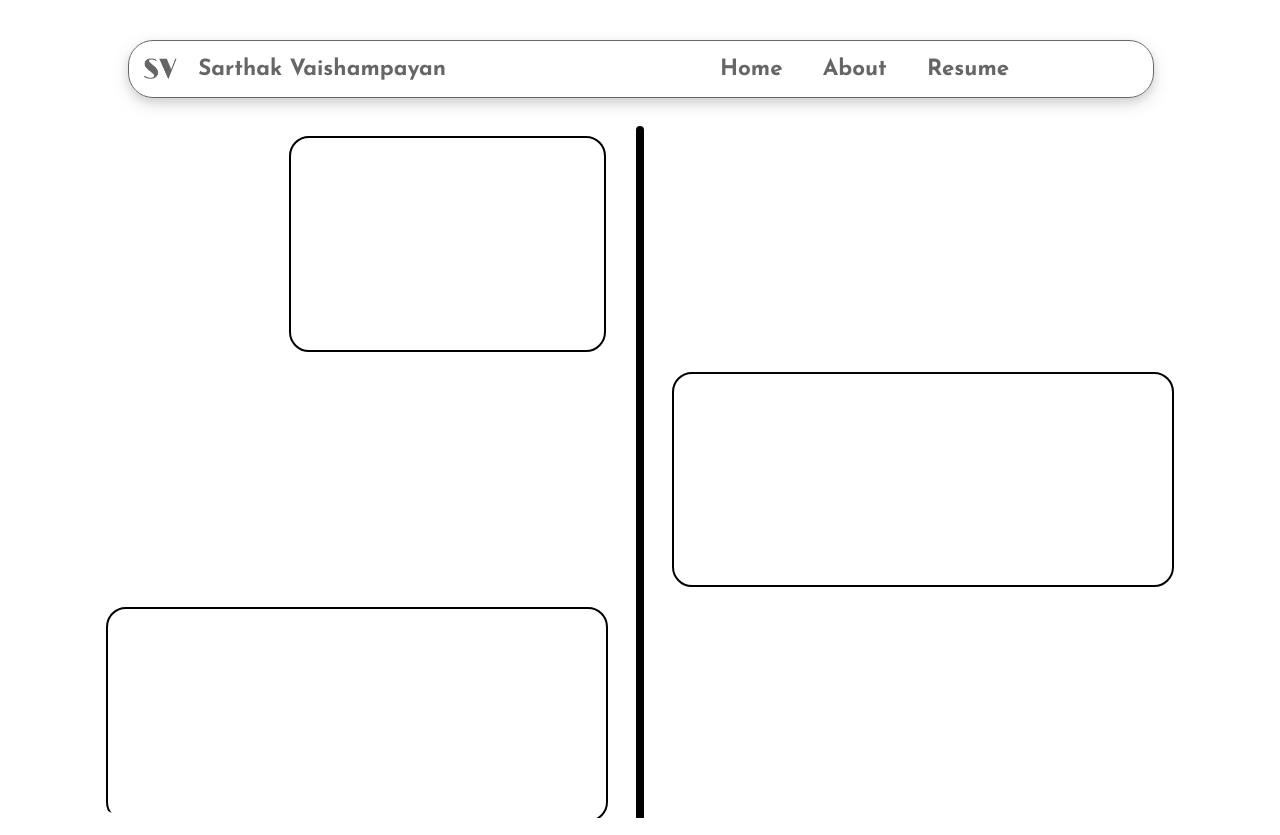
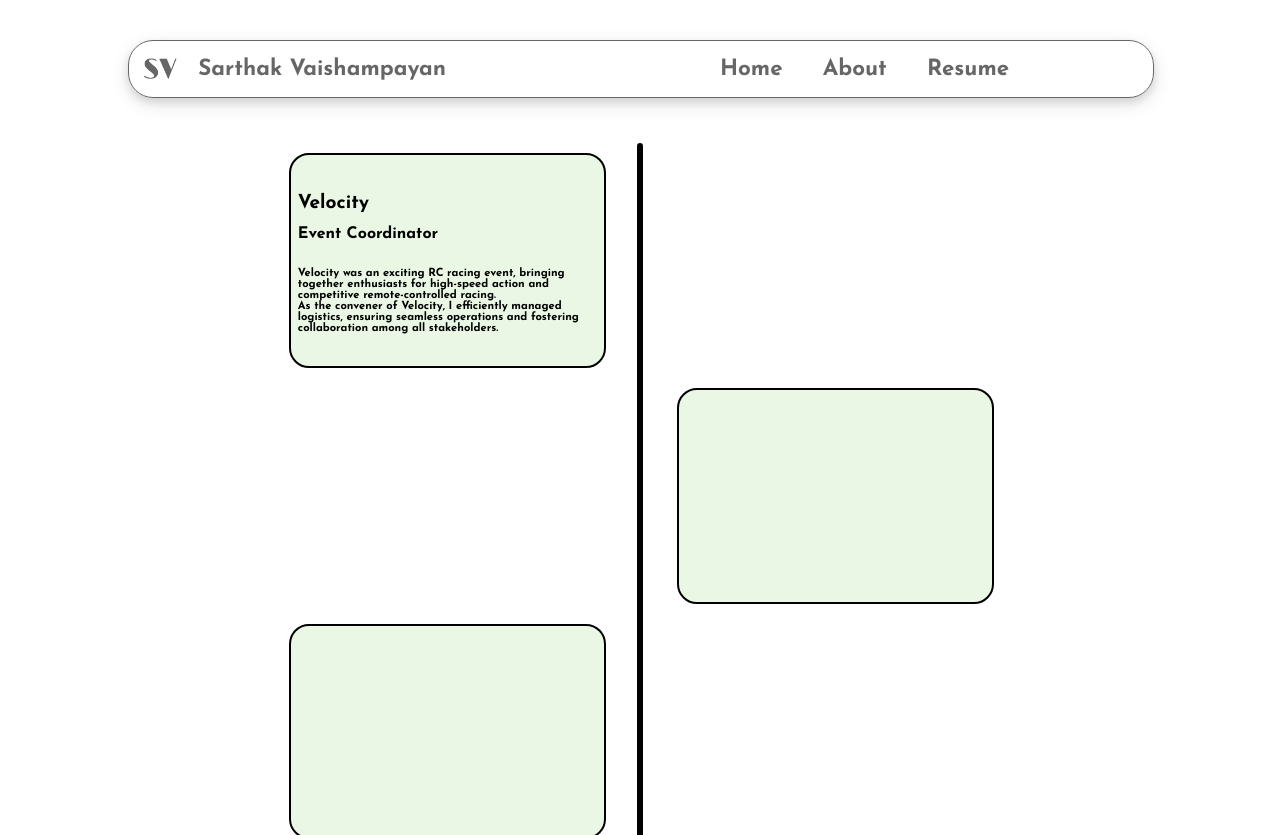
Before and after one commit to SarthakVaishampayan/React_P, a React (Create React App) app: page /about in a window 1280 px wide. Built offline with nearby package versions, Linux system fonts and the light colour scheme.

Commit message:
basic timeline layout completed

```diff
--- a/src/App.css
+++ b/src/App.css
@@ -58,3 +58,18 @@ p{
   width: 0; /* Hide scrollbar width */
   background: transparent; /* Optional: make the background transparent */
 }
+.magnify-div {
+  /* width: 200px;
+  height: 200px;
+  display: flex;
+  justify-content: center;
+  align-items: center; */
+  background-color: #bde6ad54;
+  transition: transform 0.3s ease; /* Smooth transition effect */
+  z-index: 1;
+
+}
+
+.magnify-div:hover {
+  transform: scale(1.2); /* Magnifies the div by 1.2 times */
+}
--- a/src/components/About.js
+++ b/src/components/About.js
@@ -16,6 +16,10 @@ export default function About() {
     position: "fixed",
     right: "25vh",
   };
+  function hover(e) {
+      console.log(e.target);
+
+  }
   return (
     <>
       <div style={home_content_style}>
@@ -26,7 +30,7 @@ export default function About() {
             overflowY: "scroll",
             overflowX: "hidden",
             position: " relative",
-            top: "4%",
+            top: "7%",
             padding:"20px",
             // right: "10%",
             height: "120%",
@@ -38,52 +42,59 @@ export default function About() {
             // border: " 2px solid black ",
           }}
         >
-          <div className="font" style={{ gridRowStart: "1", gridRowEnd: "13",gridColumnStart: "2", gridColumnEnd: "3",display: "flex",justifyContent: "center" }}>
-            <div style={{border: " 2px solid black ",width: "10% ",height:"100%",backgroundColor:"black",borderRadius: "50px"}}>
+          <div  className="font" style={{ gridRowStart: "1", gridRowEnd: "13",gridColumnStart: "2", gridColumnEnd: "3",display: "flex",justifyContent: "center" }}>
+            {/* <div style={{height:"100%",width: "100%"}}></div> */}
+            <div style={{border: " 2px solid black ",width: "5% ",height:"100%",backgroundColor:"black",borderRadius: "50px"}}>
 
             </div>
 
           </div>
-          <div className="font" style={{margin:"10px",borderRadius:"20px", gridRowStart: "1", gridRowEnd: "2",gridColumnStart: "1", gridColumnEnd: "2", border: " 2px solid black ", width:"60%",position:"relative",left:"35%" }}>
+          <div className="font magnify-div " style={{margin:"10px",borderRadius:"20px", gridRowStart: "1", gridRowEnd: "2",gridColumnStart: "1", gridColumnEnd: "2", border: " 2px solid black ", width:"60%",position:"relative",left:"35%",display: "grid",gridTemplateRows: " 15% 15% 20% 60%",
+            gridTemplateColumns: "50% 50%", }}>
+            <p style={{fontSize:"1.2rem", gridRowStart: "2", gridRowEnd: "3",gridColumnStart: "1", gridColumnEnd: "2"}}>Velocity</p>
+            <p style={{fontSize:"1rem", gridRowStart: "3", gridRowEnd: "4",gridColumnStart: "1", gridColumnEnd: "2"}}>Event Coordinator </p>
+            <p style={{fontSize:"0.7rem", gridRowStart: "4", gridRowEnd: "5",gridColumnStart: "1", gridColumnEnd: "3"}}>Velocity was an exciting RC racing event, bringing together enthusiasts for high-speed action and competitive remote-controlled racing.<br/>
+
+As the convener of Velocity, I efficiently managed logistics, ensuring seamless operations and fostering collaboration among all stakeholders. </p>
 
           </div>
 
-          <div className="font" style={{ margin:"10px",borderRadius:"20px",gridRowStart: "2", gridRowEnd: "3",gridColumnStart: "3", gridColumnEnd: "4", border: " 2px solid black ", }}>
+          <div className="font magnify-div " style={{ margin:"10px",borderRadius:"20px",gridRowStart: "2", gridRowEnd: "3",gridColumnStart: "3", gridColumnEnd: "4", border: " 2px solid black ",width:"60%",position:"relative",left:"1%" }}>
 
           </div>
-          <div className="font" style={{ margin:"10px",borderRadius:"20px",gridRowStart: "3", gridRowEnd: "4",gridColumnStart: "1", gridColumnEnd: "2", border: " 2px solid black ", }}>
+          <div className="font magnify-div " style={{ margin:"10px",borderRadius:"20px",gridRowStart: "3", gridRowEnd: "4",gridColumnStart: "1", gridColumnEnd: "2", border: " 2px solid black ",width:"60%",position:"relative",left:"35%" }}>
 
           </div>
 
-          <div className="font" style={{ margin:"10px",borderRadius:"20px",gridRowStart: "4", gridRowEnd: "5",gridColumnStart: "3", gridColumnEnd: "4", border: " 2px solid black ", }}>
+          <div className="font magnify-div " style={{ margin:"10px",borderRadius:"20px",gridRowStart: "4", gridRowEnd: "5",gridColumnStart: "3", gridColumnEnd: "4", border: " 2px solid black ",width:"60%",position:"relative",left:"1%" }}>
 
           </div>
-          <div className="font" style={{ margin:"10px",borderRadius:"20px",gridRowStart: "5", gridRowEnd: "6",gridColumnStart: "1", gridColumnEnd: "2", border: " 2px solid black ", }}>
+          <div className="font magnify-div " style={{ margin:"10px",borderRadius:"20px",gridRowStart: "5", gridRowEnd: "6",gridColumnStart: "1", gridColumnEnd: "2", border: " 2px solid black ",width:"60%",position:"relative",left:"35%" }}>
 
           </div>
 
-          <div className="font" style={{ margin:"10px",borderRadius:"20px",gridRowStart: "6", gridRowEnd: "7",gridColumnStart: "3", gridColumnEnd: "4", border: " 2px solid black ", }}>
+          <div className="font magnify-div " style={{ margin:"10px",borderRadius:"20px",gridRowStart: "6", gridRowEnd: "7",gridColumnStart: "3", gridColumnEnd: "4", border: " 2px solid black ",width:"60%",position:"relative",left:"1%" }}>
 
           </div>
-          <div className="font" style={{ margin:"10px",borderRadius:"20px",gridRowStart: "7", gridRowEnd: "8",gridColumnStart: "1", gridColumnEnd: "2", border: " 2px solid black ", }}>
+          <div className="font magnify-div " style={{ margin:"10px",borderRadius:"20px",gridRowStart: "7", gridRowEnd: "8",gridColumnStart: "1", gridColumnEnd: "2", border: " 2px solid black ",width:"60%",position:"relative",left:"35%" }}>
 
           </div>
 
-          <div className="font" style={{ margin:"10px",borderRadius:"20px",gridRowStart: "8", gridRowEnd: "9",gridColumnStart: "3", gridColumnEnd: "4", border: " 2px solid black ", }}>
+          <div className="font magnify-div " style={{ margin:"10px",borderRadius:"20px",gridRowStart: "8", gridRowEnd: "9",gridColumnStart: "3", gridColumnEnd: "4", border: " 2px solid black ",width:"60%",position:"relative",left:"1%" }}>
 
           </div>
-          <div className="font" style={{ margin:"10px",borderRadius:"20px",gridRowStart: "9", gridRowEnd: "10",gridColumnStart: "1", gridColumnEnd: "2", border: " 2px solid black ", }}>
+          <div className="font magnify-div " style={{ margin:"10px",borderRadius:"20px",gridRowStart: "9", gridRowEnd: "10",gridColumnStart: "1", gridColumnEnd: "2", border: " 2px solid black ",width:"60%",position:"relative",left:"35%" }}>
 
           </div>
 
-          <div className="font" style={{ margin:"10px",borderRadius:"20px",gridRowStart: "10", gridRowEnd: "11",gridColumnStart: "3", gridColumnEnd: "4", border: " 2px solid black ", }}>
+          <div className="font magnify-div " style={{ margin:"10px",borderRadius:"20px",gridRowStart: "10", gridRowEnd: "11",gridColumnStart: "3", gridColumnEnd: "4", border: " 2px solid black ",width:"60%",position:"relative",left:"1%" }}>
 
           </div>
-          <div className="font" style={{ margin:"10px",borderRadius:"20px",gridRowStart: "11", gridRowEnd: "12",gridColumnStart: "1", gridColumnEnd: "2", border: " 2px solid black ", }}>
+          <div className="font magnify-div " style={{ margin:"10px",borderRadius:"20px",gridRowStart: "11", gridRowEnd: "12",gridColumnStart: "1", gridColumnEnd: "2", border: " 2px solid black ",width:"60%",position:"relative",left:"35%" }}>
 
           </div>
 
-          <div className="font" style={{ margin:"10px",borderRadius:"20px",gridRowStart: "12", gridRowEnd: "13",gridColumnStart: "3", gridColumnEnd: "4", border: " 2px solid black ", }}>
+          <div className="font magnify-div " style={{ margin:"10px",borderRadius:"20px",gridRowStart: "12", gridRowEnd: "13",gridColumnStart: "3", gridColumnEnd: "4", border: " 2px solid black ",width:"60%",position:"relative",left:"1%" }}>
 
           </div>
 
```
